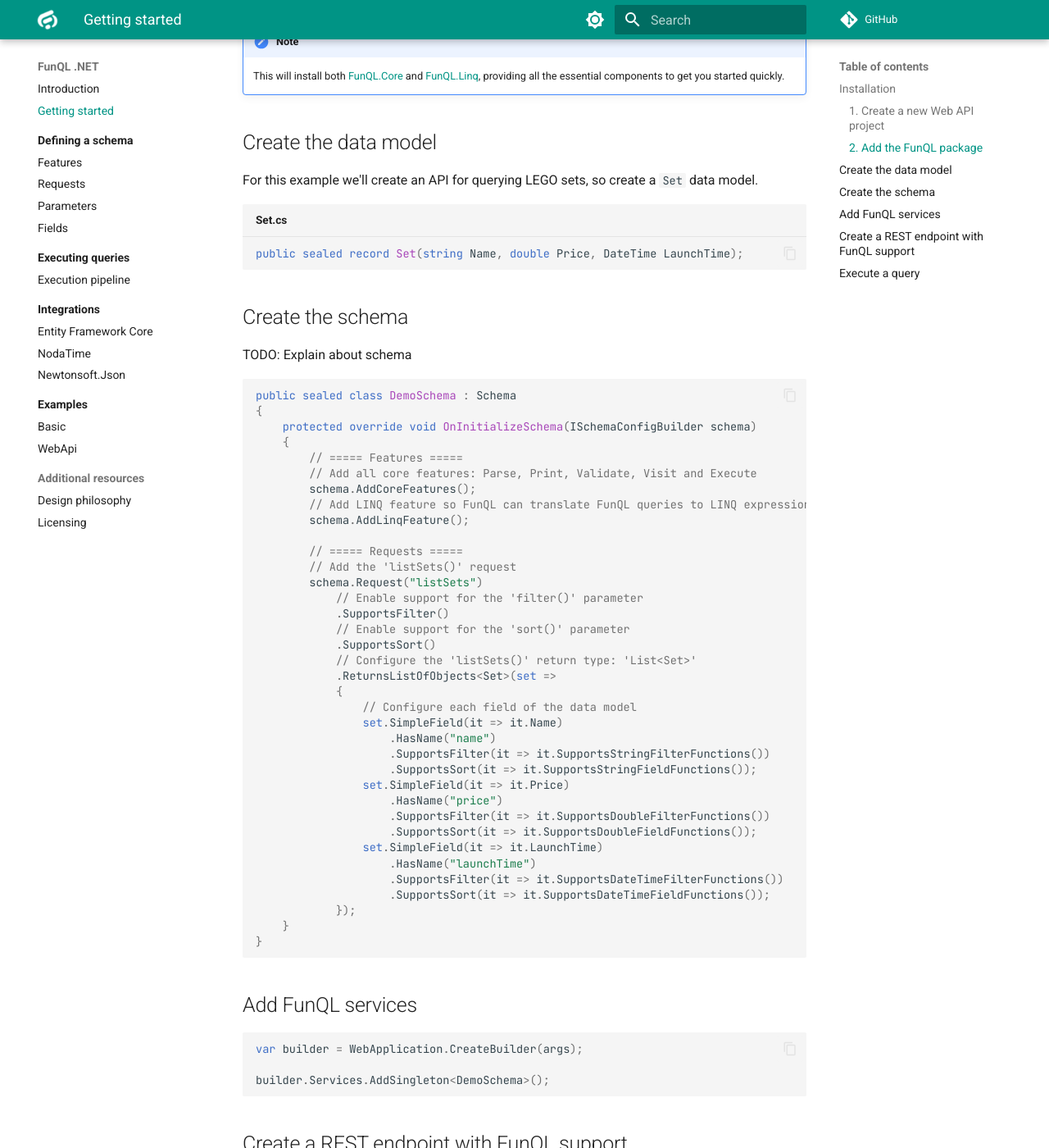
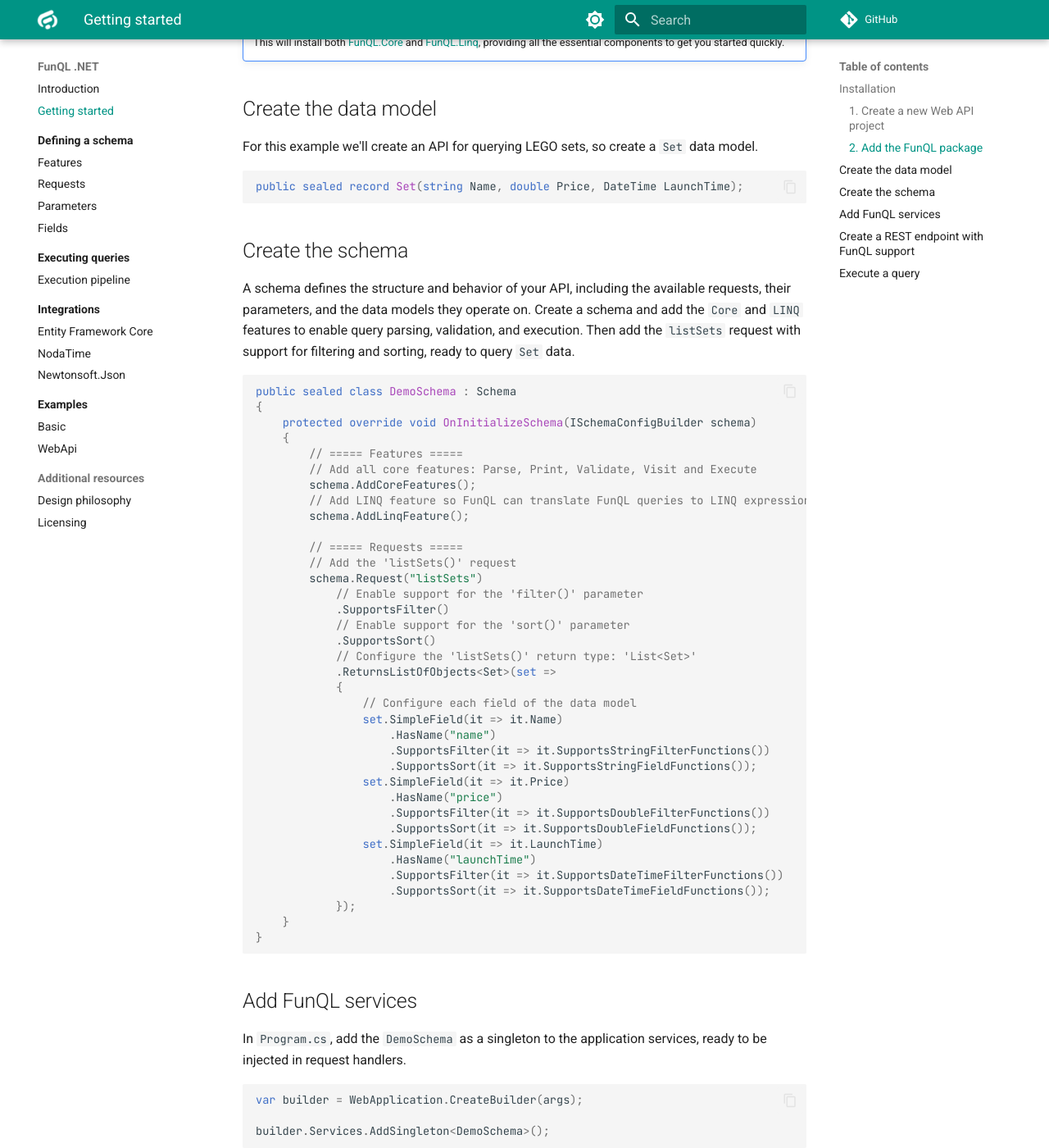
Before and after one commit to funql/funql-dotnet, an MkDocs documentation site: the page built from docs/getting-started.md, in a window 1280 px wide and 1400 px high, scrolled down 697 px. Shown: the whole window at 82% size. Built offline with MkDocs 1.6.1 and Material for MkDocs 9.7.7, drawn with Linux system fonts in a browser that asks for light colours; comment, search, counter and statistics services are not loaded; some of the changed text lies outside the part shown.

Commit message:
Update getting-started.md

````diff
--- a/docs/getting-started.md
+++ b/docs/getting-started.md
@@ -8,7 +8,7 @@ This guide will help you get started with FunQL .NET quickly.
 
 Create a new ASP.NET Core Web API project using the .NET CLI.
 
-```shell title="Bash"
+```shell
 dotnet new webapi -n Demo
 ```
 
@@ -34,13 +34,15 @@ dotnet add package FunQL
 
 For this example we'll create an API for querying LEGO sets, so create a `Set` data model.
 
-```csharp title="Set.cs"
+```csharp
 public sealed record Set(string Name, double Price, DateTime LaunchTime);
 ```
 
 ## Create the schema
 
-TODO: Explain about schema
+A schema defines the structure and behavior of your API, including the available requests, their parameters, and the
+data models they operate on. Create a schema and add the `Core` and `LINQ` features to enable query parsing, validation,
+and execution. Then add the `listSets` request with support for filtering and sorting, ready to query `Set` data.
 
 ```csharp
 public sealed class DemoSchema : Schema
@@ -83,6 +85,9 @@ public sealed class DemoSchema : Schema
 
 ## Add FunQL services
 
+In `Program.cs`, add the `DemoSchema` as a singleton to the application services, ready to be injected in request
+handlers.
+
 ```csharp
 var builder = WebApplication.CreateBuilder(args);
 
@@ -90,6 +95,9 @@ builder.Services.AddSingleton<DemoSchema>();
 ```
 
 ## Create a REST endpoint with FunQL support
+
+With the `DemoSchema` fully configured, we can use it to create a REST endpoint to filter and sort LEGO sets. Update
+`Program.cs` to add the `/sets` endpoint to filter and sort a list of LEGO sets.
 
 ```csharp
 app.MapGet("/sets", async (string filter, string sort, DemoSchema schema) =>
````
